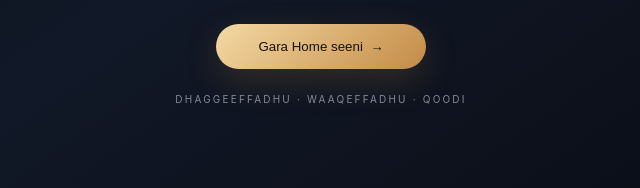
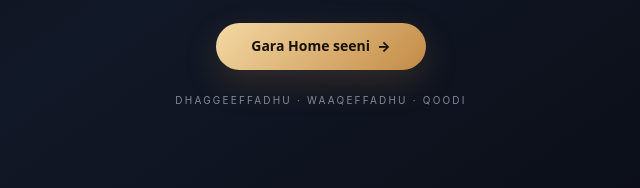
Before and after one commit to fufalemi10-alt/fufa, a plain HTML site: page index.html in a window 1280 px wide. Shown: the part 604-792 px from the top of the page, 319-959 px from the left. Drawn offline with Linux system fonts and the light colour scheme.

Commit message:
Polish welcome button typography

```diff
--- a/index.html
+++ b/index.html
@@ -60,7 +60,7 @@ footer{border-top:1px solid var(--line);padding:28px 0;color:var(--muted);font-s
 .welcome-kicker{color:var(--gold2);font-size:11px;letter-spacing:.3em;text-transform:uppercase;font-weight:800}
 .welcome-card h1{font-size:clamp(34px,8vw,54px);line-height:1.05;letter-spacing:-.045em;margin:13px 0}
 .welcome-card p{color:#c4c8d2;font-size:15px;margin:0 auto;max-width:350px}
-.welcome-enter{margin-top:28px;min-width:210px;padding:15px 24px;border:0;border-radius:999px;background:linear-gradient(135deg,#f4d9a4,#c38b46);color:#17120a;font:800 14px inherit;cursor:pointer;box-shadow:0 12px 35px rgba(195,139,70,.2)}
+.welcome-enter{margin-top:28px;min-width:210px;padding:15px 24px;border:0;border-radius:999px;background:linear-gradient(135deg,#f4d9a4,#c38b46);color:#17120a;font:800 14px/1.2 system-ui,-apple-system,"Segoe UI",sans-serif;cursor:pointer;box-shadow:0 12px 35px rgba(195,139,70,.2)}
 .welcome-foot{margin-top:22px;color:#858b9a;font-size:10px;letter-spacing:.22em;text-transform:uppercase}
 @media(max-width:480px){.welcome-orbit{width:150px;height:150px}.welcome-card h1{font-size:38px}}
 
```
